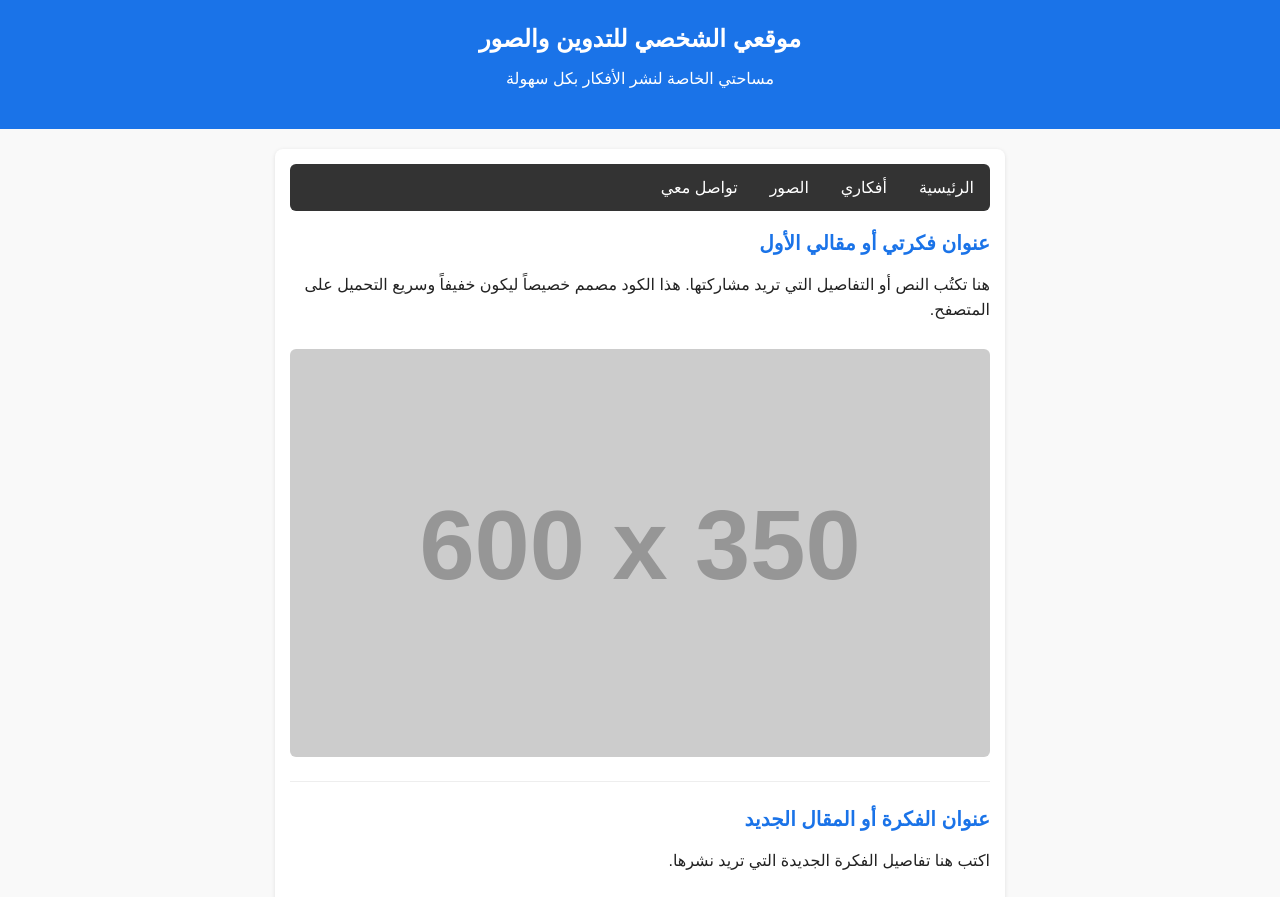
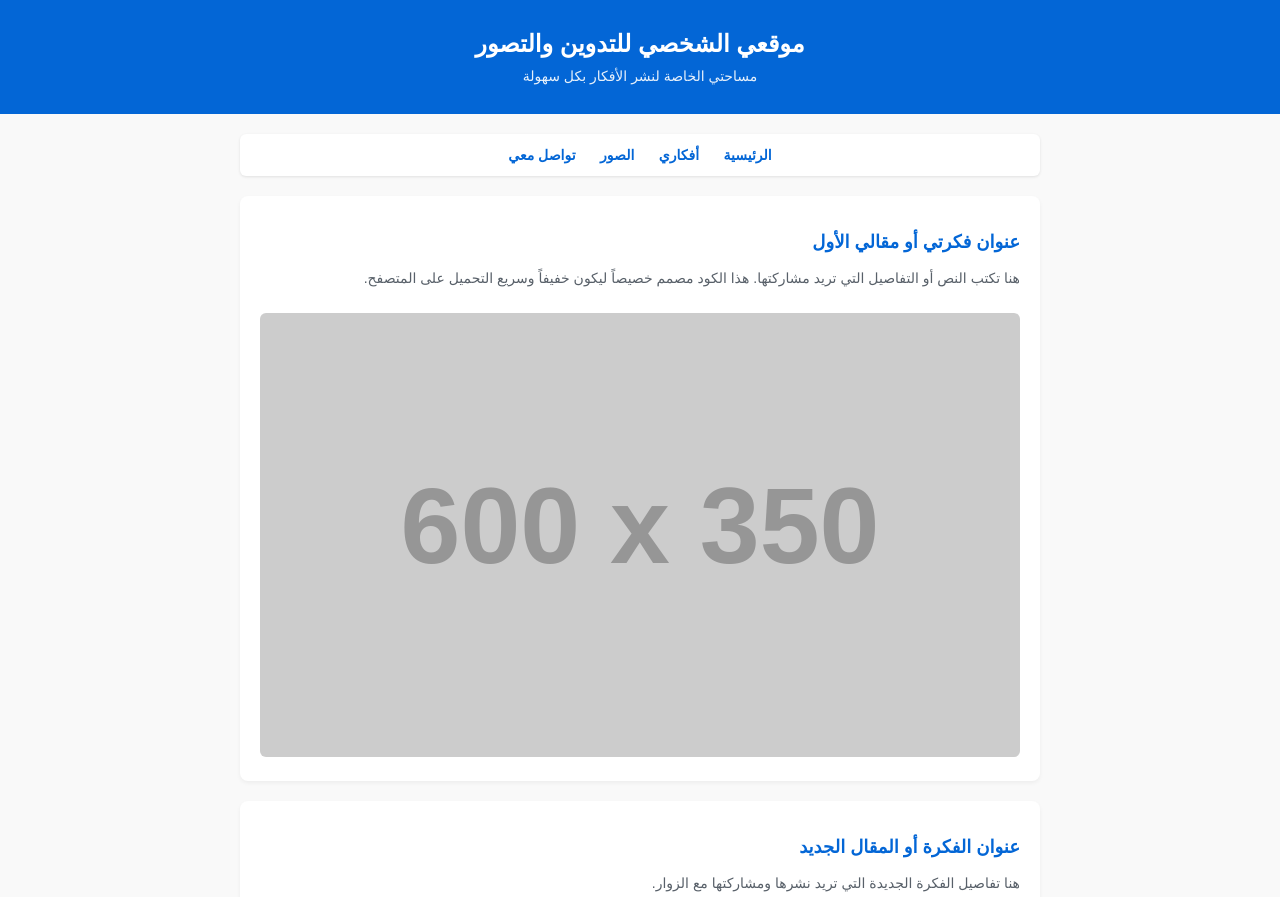
Before and after one commit to allkokahmed7ahmed/ahmedallkik, a plain HTML site: page index.html in a window 1280 px wide. Shown: the top 897 px of the page. Drawn offline with Linux system fonts and the light colour scheme; placeholder pictures from the web are drawn by us.

Commit message:
Update HTML structure and styling for improvements

```diff
--- a/index.html
+++ b/index.html
@@ -6,12 +6,11 @@
 
     <!-- عنوان الموقع ووصفه لمحركات بحث جوجل -->
     <title>موقعي الشخصي - أفكاري وصوري</title>
-    <meta name="description" content="موقع شخصي متكامل لنشر الأفكار والصور اليومية وظهورها في جوجل.">
+    <meta name="description" content="موقعي الشخصي متكامل لنشر الأفكار والصور اليومية وظهورها في جوجل.">
     <meta name="robots" content="index, follow">
 
     <!-- تنسيقات التصميم (CSS) -->
     <style>
-        /* إعدادات الصفحة العامة */
         body {
             font-family: Arial, sans-serif;
             background-color: #f9f9f9;
@@ -22,65 +21,69 @@
             text-align: right;
         }
 
-        /* تنسيق رأس الموقع */
         header {
-            background-color: #1a73e8;
+            background-color: #0366d6;
             color: #ffffff;
-            padding: 25px 15px;
+            padding: 30px 20px;
             text-align: center;
         }
 
         header h1 {
-            margin: 0 0 10px 0;
+            margin: 0;
             font-size: 24px;
         }
 
-        /* تنسيق شريط التنقل العلوي */
-        nav {
-            background-color: #333;
-            overflow: hidden;
-            border-radius: 6px;
-            margin-bottom: 20px;
-        }
-        nav a {
-            float: right;
-            display: block;
-            color: white;
-            text-align: center;
-            padding: 14px 16px;
-            text-decoration: none;
-            font-size: 16px;
-        }
-        nav a:hover {
-            background-color: #ddd;
-            color: black;
+        header p {
+            margin: 10px 0 0;
+            font-size: 14px;
+            opacity: 0.9;
         }
 
-        /* صندوق المحتوى الرئيسي */
         main {
-            max-width: 700px;
+            max-width: 800px;
             margin: 20px auto;
-            padding: 15px;
-            background: #ffffff;
-            border-radius: 8px;
-            box-shadow: 0 1px 4px rgba(0,0,0,0.1);
+            padding: 0 15px;
         }
 
-        /* تنسيق المقالات والصور */
+        nav {
+            background-color: #ffffff;
+            padding: 12px;
+            margin-bottom: 20px;
+            border-radius: 6px;
+            box-shadow: 0 1px 3px rgba(0,0,0,0.1);
+            text-align: center;
+        }
+
+        nav a {
+            color: #0366d6;
+            text-decoration: none;
+            margin: 0 10px;
+            font-size: 14px;
+            font-weight: bold;
+        }
+
+        nav a:hover {
+            text-decoration: underline;
+        }
+
         .article-card {
-            margin-bottom: 25px;
-            border-bottom: 1px solid #eee;
-            padding-bottom: 20px;
+            background: #ffffff;
+            padding: 20px;
+            margin-bottom: 20px;
+            border-radius: 8px;
+            box-shadow: 0 2px 4px rgba(0, 0, 0, 0.05);
         }
 
         .article-card h2 {
-            font-size: 20px;
-            color: #1a73e8;
+            color: #0366d6;
+            font-size: 18px;
+            margin-bottom: 10px;
         }
 
         .article-card p {
+            color: #586069;
+            font-size: 14px;
             line-height: 1.6;
-            font-size: 16px;
         }
 
         .article-card img {
@@ -90,7 +93,6 @@
             margin-top: 10px;
         }
 
-        /* تنسيق تذييل الصفحة */
         footer {
             text-align: center;
             padding: 15px;
@@ -105,12 +107,13 @@
 
     <!-- رأس الموقع -->
     <header>
-        <h1>موقعي الشخصي للتدوين والصور</h1>
+        <h1>موقعي الشخصي للتدوين والتصور</h1>
         <p>مساحتي الخاصة لنشر الأفكار بكل سهولة</p>
     </header>
 
     <!-- المحتوى الرئيسي -->
     <main>
+
         <!-- شريط التنقل العلوي -->
         <nav>
             <a href="#home">الرئيسية</a>
@@ -122,21 +125,48 @@
         <!-- المقال الأول -->
         <section class="article-card">
             <h2>عنوان فكرتي أو مقالي الأول</h2>
-            <p>هنا تكتُب النص أو التفاصيل التي تريد مشاركتها. هذا الكود مصمم خصيصاً ليكون خفيفاً وسريع التحميل على المتصفح.</p>
-            <img src="https://via.placeholder.com/600x350" alt="صورة توضيحية للمقال الأول">
+            <p>هنا تكتب النص أو التفاصيل التي تريد مشاركتها. هذا الكود مصمم خصيصاً ليكون خفيفاً وسريع التحميل على المتصفح.</p>
+            <img src="https://via.placeholder.com/600x350" alt="صورة توضيحية">
         </section>
 
         <!-- المقال الثاني -->
         <section class="article-card">
             <h2>عنوان الفكرة أو المقال الجديد</h2>
-            <p>اكتب هنا تفاصيل الفكرة الجديدة التي تريد نشرها.</p>
-            <img src="https://via.placeholder.com/600x350" alt="صورة المقال الجديد">
+            <p>هنا تفاصيل الفكرة الجديدة التي تريد نشرها ومشاركتها مع الزوار.</p>
+            <img src="https://via.placeholder.com/600x350" alt="صورة توضيحية">
         </section>
+
+        <!-- المقال السياسي -->
+        <article class="article-card" style="border-right: 4px solid #0366d6;">
+            <div style="font-size: 13px; color: #586069; margin-bottom: 10px; font-weight: bold;">
+                بقلم: أحمد محمد حسين اللخوخ
+            </div>
+            <h2>تأملات في مسار السلام وتداعيات الصراع في اليمن</h2>
+            <p style="margin-bottom: 15px;">
+                تظل اليمن بجهود أبنائها وتاريخها العريق محط أنظار الجميع، حيث تتطلب المرحلة الراهنة وقفة جادة وقراءة موضوعية لمآلات الصراع المستمر وتبعاته الإنسانية والاقتصادية والسياسية على النطاقين المحلي والإقليمي.
+            </p>
+            <p style="margin-bottom: 15px;">
+                إن الحلول المستدامة تبدأ دائماً من تغليب مصلحة الوطن، ودعم الحوار الفاعل الذي يضمن استقرار البلاد وحفظ سيادتها وكرامة مواطنيها، متجاوزين كل التحديات بروح المسؤولية الوطنية المشتركة.
+            </p>
+            <div style="margin-top: 20px; padding-top: 10px; border-top: 1px solid #eaecef; font-size: 14px; color: #0366d6; font-weight: bold; text-align: left;">
+                - أحمد محمد حسين اللخوخ
+            </div>
+        </article>
+
+        <!-- قسم تواصل معي -->
+        <section id="contact" class="article-card">
+            <h2>تواصل معي</h2>
+            <p>يسعدني تواصلكم ومشاركتكم للأفكار والمقترحات عبر البريد الإلكتروني التالي:</p>
+            <ul style="list-style: none; padding: 0; color: #0366d6; line-height: 1.8;">
+                <li>البريد الإلكتروني: <a href="mailto:Allkokahmed7@gmail.com" style="color: #0366d6; text-decoration: none; font-weight: bold;">Allkokahmed7@gmail.com</a></li>
+            </ul>
+        </section>
+
     </main>
 
     <!-- تذييل الموقع -->
     <footer>
-        <p>جميع الحقوق محفوظة &copy; 2026</p>
+        <p>&copy; 2026 جميع الحقوق محفوظة</p>
     </footer>
 
 </body>
```
